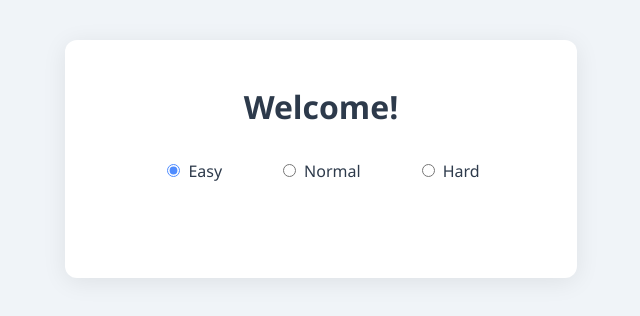
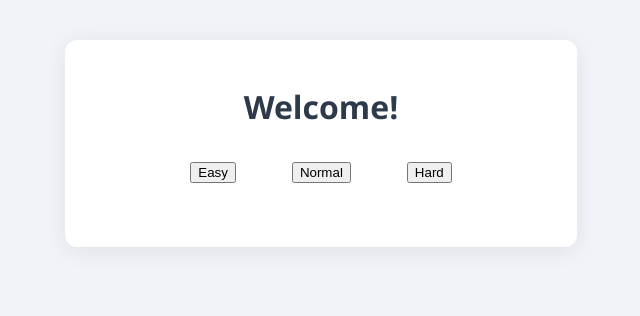
Before and after one commit to acciojob/memory-game-nithig, a React app: page / in a window 1280 px wide. Shown: the top 316 px of the page, without its empty margins (319-959 px from the left). Built offline with nearby package versions, Linux system fonts and the light colour scheme.

Commit message:
changed to radio button

```diff
--- a/src/components/App.js
+++ b/src/components/App.js
@@ -99,38 +99,39 @@ const App = () => {
       <div className="main_container">
         <h1>Welcome!</h1>
         <div className="levels_container">
-          <div className="levels_container">
-            <label htmlFor="easy">
+          <label>
             <input
               type="radio"
               id="easy"
               name="difficulty"
               onChange={() => startGame("easy")}
               checked={level === "easy"}
+              style={{ display: "none" }}
             />
-              Easy
+            <button onClick={() => startGame("easy")}>Easy</button>
           </label>
-            <label htmlFor="normal">
+          <label>
             <input
               type="radio"
               id="normal"
               name="difficulty"
               onChange={() => startGame("normal")}
               checked={level === "normal"}
+              style={{ display: "none" }}
             />
-              Normal
+            <button onClick={() => startGame("normal")}>Normal</button>
           </label>
-            <label htmlFor="hard">
+          <label>
             <input
               type="radio"
               id="hard"
               name="difficulty"
               onChange={() => startGame("hard")}
               checked={level === "hard"}
+              style={{ display: "none" }}
             />
-              Hard
+            <button onClick={() => startGame("hard")}>Hard</button>
           </label>
-          </div>
         </div>
       </div>
     );
@@ -141,37 +142,53 @@ const App = () => {
     <div className="main_container">
       <h1>Memory Game</h1>
       <div className="levels_container">
-        <label htmlFor="easy">
+        <label>
           <input
             type="radio"
             id="easy"
             name="difficulty"
             onChange={() => startGame("easy")}
             checked={level === "easy"}
+            style={{ display: "none" }}
           />
+          <button
+            style={{ background: level === "easy" ? "#eaf2ff" : undefined }}
+          >
             Easy
+          </button>
         </label>
-        <label htmlFor="normal">
+        <label>
           <input
             type="radio"
             id="normal"
             name="difficulty"
             onChange={() => startGame("normal")}
             checked={level === "normal"}
+            style={{ display: "none" }}
           />
+          <button
+            style={{ background: level === "normal" ? "#eaf2ff" : undefined }}
+          >
             Normal
+          </button>
         </label>
-        <label htmlFor="hard">
+        <label>
           <input
             type="radio"
             id="hard"
             name="difficulty"
             onChange={() => startGame("hard")}
             checked={level === "hard"}
+            style={{ display: "none" }}
           />
+          <button
+            style={{ background: level === "hard" ? "#eaf2ff" : undefined }}
+          >
             Hard
+          </button>
         </label>
       </div>
+
       <div className="status_container">
         Attempts: {attempts}
         {isGameComplete() && (
```
Lines whose indentation alone changed are shown as unchanged.
